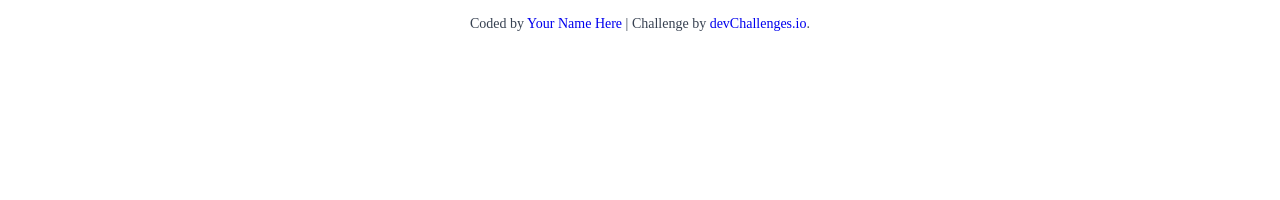
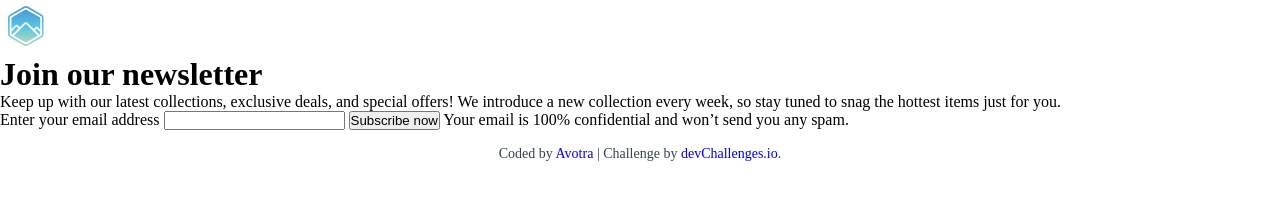
Before and after one commit to att-avotra/news-letter-project, a plain HTML site: page index.html in a window 1280 px wide. Drawn offline with Linux system fonts and the light colour scheme.

Commit message:
feat ; finalize HTML structure before css implementation

```diff
--- a/index.html
+++ b/index.html
@@ -1,19 +1,13 @@
 <!DOCTYPE html>
 <html lang="en">
+
 <head>
   <meta charset="UTF-8" />
   <meta name="viewport" content="width=device-width, initial-scale=1.0" />
 
-    <link
-      rel="icon"
-      href="resources/favicon.ico"
-      type="image/x-icon"
-      sizes="96x96"
-    />
+  <link rel="icon" href="resources/favicon.ico" type="image/x-icon" sizes="96x96" />
 
   <title>Join Our Newsletter | devChallenges.io</title>
-
-    <!--You are welcome to delete these styles or modify them in your own stylesheet -->
   <style>
     * {
       margin: 0;
@@ -37,25 +31,27 @@
     }
   </style>
 </head>
+
 <body>
-    <!--
-    Join our newsletter
+  <div class="container">
+    <img src="resources/logo.svg" alt="">
+    <h1>Join our newsletter</h1>
 
-    Keep up with our latest collections, exclusive deals, and special offers! We introduce a new collection every week, so stay tuned to snag the hottest items just for you.
-
-    Enter your email address
-
-    Subscribe now
-
-    Your email is 100% confidential and won’t send you any spam.
-
-    -->
+    <p> Keep up with our latest collections, exclusive deals, and special offers! We introduce a new collection every
+      week,
+      so stay tuned to snag the hottest items just for you.</p>
+    <form action="" method="post">
+      <label for="email">Enter your email address</label>
+      <input type="email" name="email-value" id="email">
+      <button type="submit">Subscribe now</button>
+      <label for="#"> Your email is 100% confidential and won’t send you any spam.</label>
+    </form>
+  </div>
 
   <div class="author-info">
-      Coded by <a href="#">Your Name Here</a> | Challenge by
-      <a href="https://www.devchallenges.io?ref=challenge" target="_blank"
-        >devChallenges.io</a
-      >.
+    Coded by <a href="https://www.github.com/att-avotra">Avotra</a> | Challenge by
+    <a href="https://www.devchallenges.io?ref=challenge" target="_blank">devChallenges.io</a>.
   </div>
 </body>
+
 </html>
```
Lines whose indentation alone changed are shown as unchanged.
